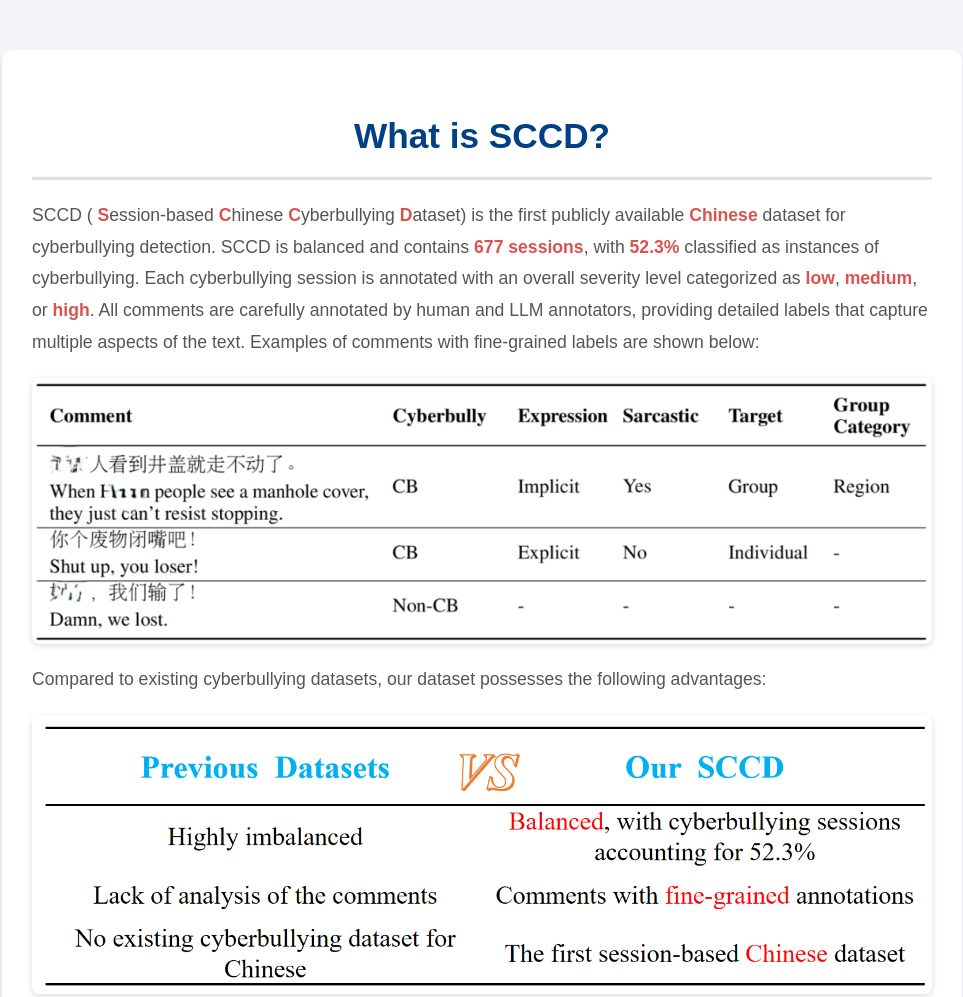
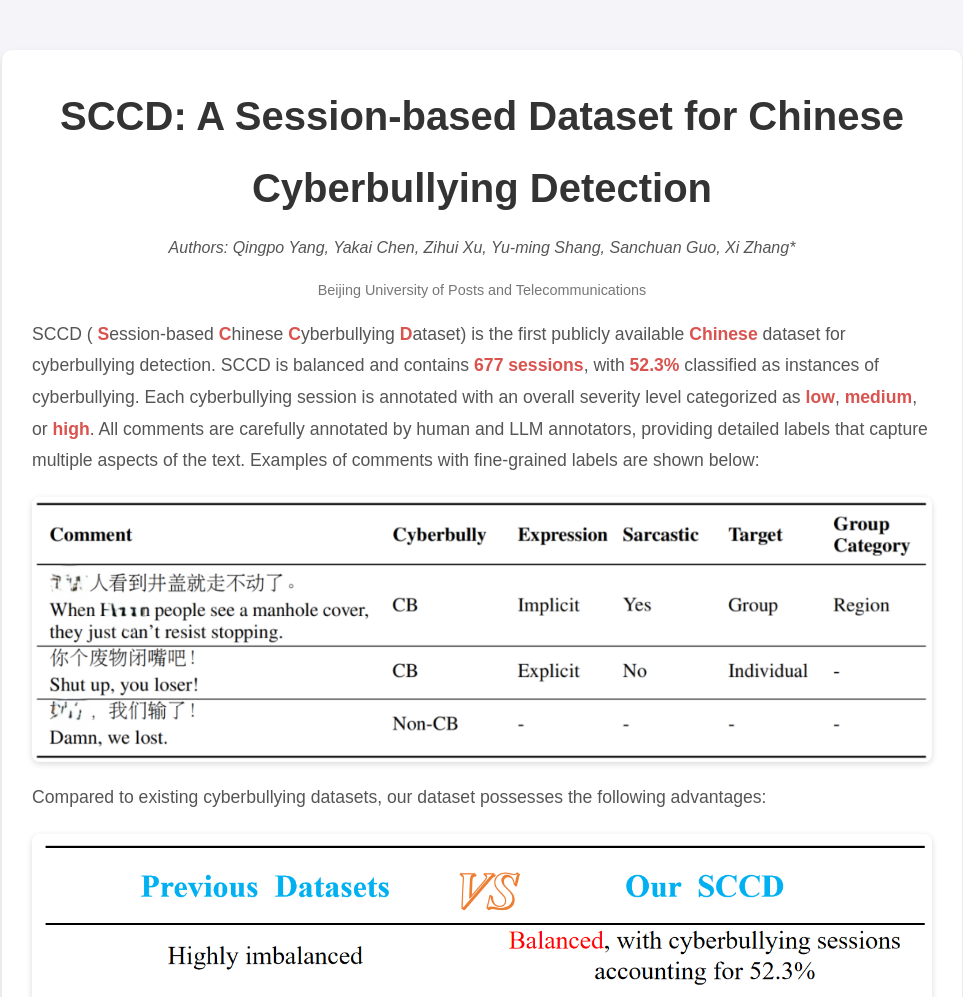
Before and after one commit to yizhidamaohan/sccd, a plain HTML site: page index.html in a window 1280 px wide. Shown: the top 997 px of the page, without its empty margins (158-1121 px from the left). Drawn offline with Linux system fonts and the light colour scheme.

Commit message:
index.html

```diff
--- a/index.html
+++ b/index.html
@@ -3,7 +3,7 @@
 <head>
     <meta charset="UTF-8">
     <meta name="viewport" content="width=device-width, initial-scale=1.0">
-    <title>What is SCCD?</title>
+    <title>SCCD: A Session-based Dataset for Chinese Cyberbullying Detection</title>
     <style>
         /* 页面整体样式 */
         body {
@@ -26,19 +26,27 @@
         }
 
         /* 标题样式 */
-        h1, h2 {
-            color: #004085;
-            margin-bottom: 20px;
+        .title {
+            text-align: center;
+            margin-bottom: 10px;
+            font-size: 2.5em;
+            font-weight: bold;
+            color: #333;
         }
-        h1 {
-            font-size: 2.2em;
+
+        .author {
             text-align: center;
-            border-bottom: 3px solid #d9e2ef;
-            padding-bottom: 10px;
+            font-size: 1em;
+            color: #555;
+            margin-top: 5px;
+            margin-bottom: 15px;
+            font-style: italic;
         }
-        h2 {
-            font-size: 1.8em;
-            margin-top: 40px;
+
+        .institution {
+            text-align: center;
+            font-size: 0.9em;
+            color: #777;
         }
 
         /* 段落样式 */
@@ -88,11 +96,8 @@
             .container {
                 padding: 20px;
             }
-            h1 {
-                font-size: 1.8em;
-            }
-            h2 {
-                font-size: 1.5em;
+            .title {
+                font-size: 2em;
             }
         }
     </style>
@@ -100,7 +105,10 @@
 <body>
     <div class="container">
         <!-- 页面标题 -->
-        <h1>What is SCCD?</h1>
+        <div class="title">SCCD: A Session-based Dataset for Chinese Cyberbullying Detection</div>
+        <!-- 作者信息 -->
+        <div class="author">Authors: Qingpo Yang, Yakai Chen, Zihui Xu, Yu-ming Shang, Sanchuan Guo, Xi Zhang*</div>
+        <div class="institution">Beijing University of Posts and Telecommunications</div>
 
         <!-- 第一段内容 -->
         <p>
```
